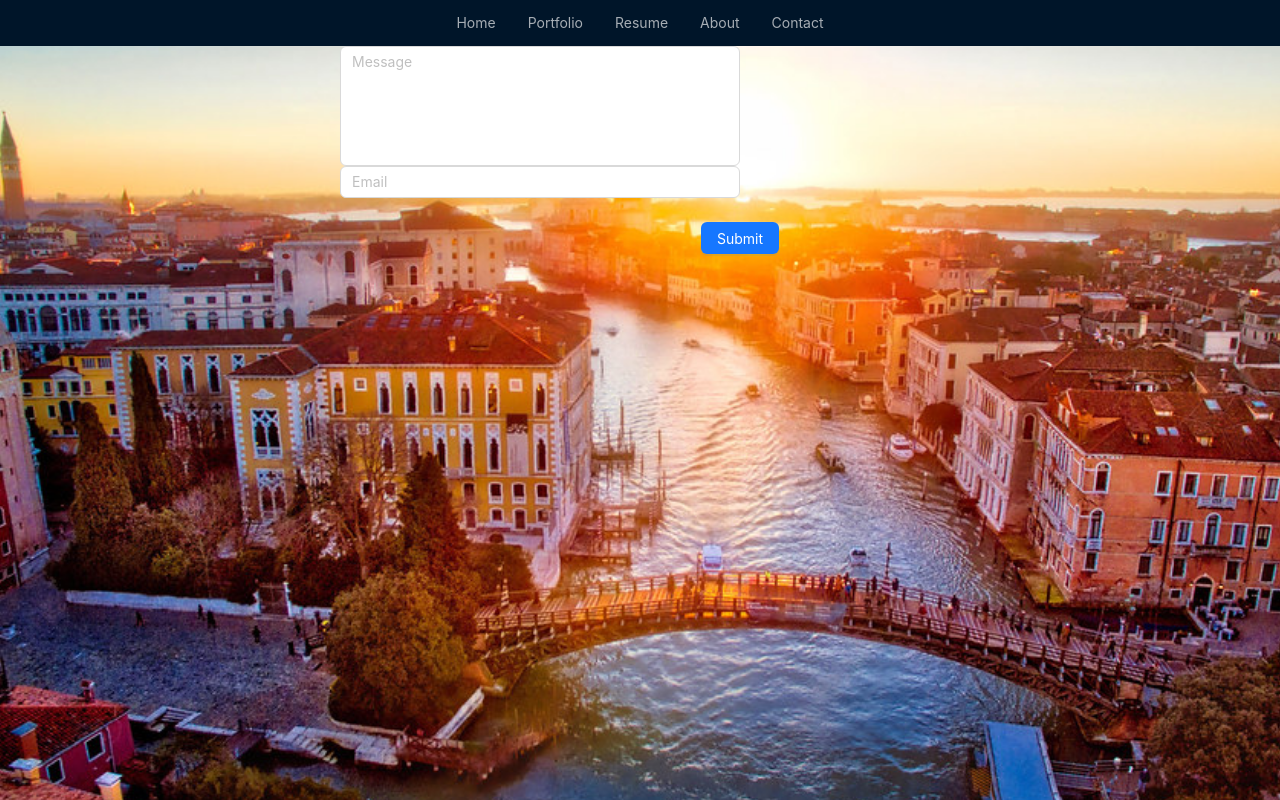
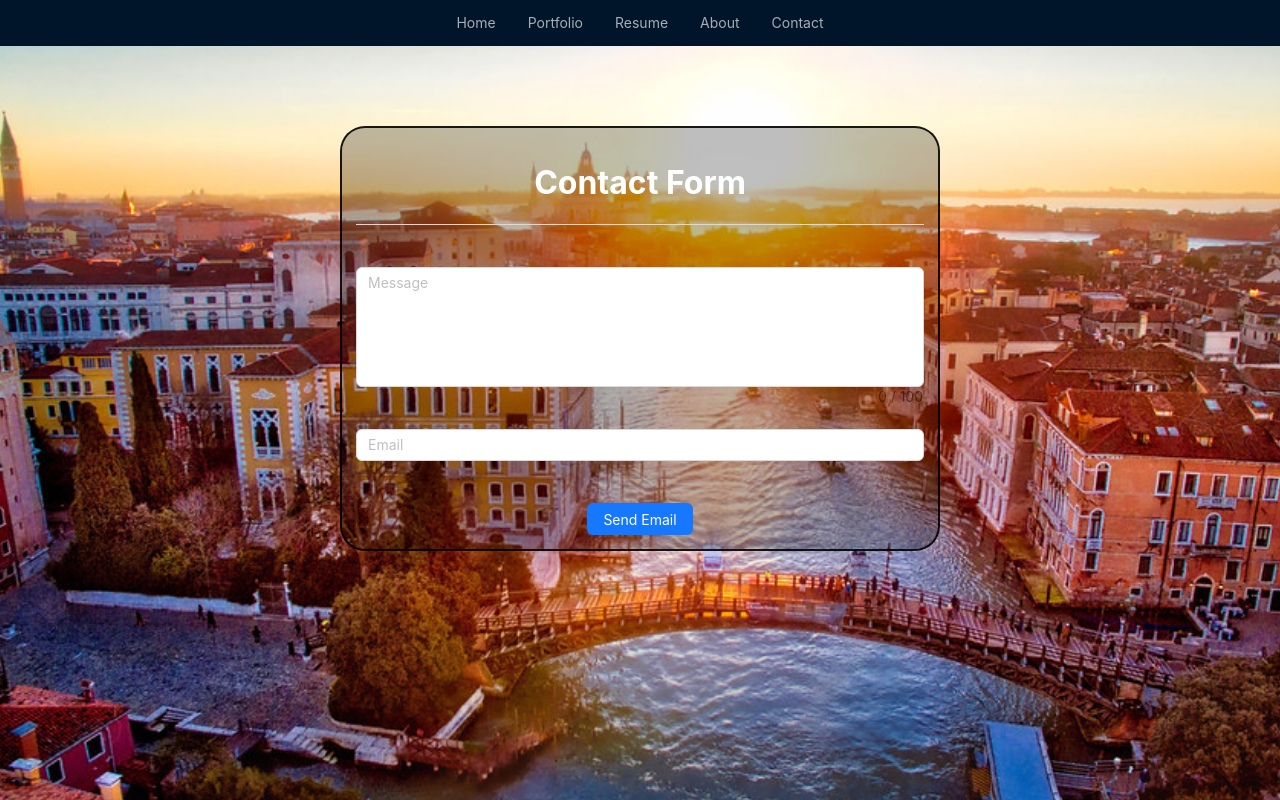
Before and after one commit to Lewis98/Portfolio, a React (Create React App) app: page /contact in a window 1280 px wide. Built offline with nearby package versions, Linux system fonts and the light colour scheme.

Commit message:
Contact page
+ Complete rework of contact form style

Portfolio page

+ Added Python AI Covid-19 detection project to portfolio

```diff
--- a/src/components/pgContact.js
+++ b/src/components/pgContact.js
@@ -1,50 +1,70 @@
 import React, { Component } from 'react'
-import { Button, Checkbox, Form, Input } from 'antd';
 
+import { Form, Input, Button } from 'antd'
 const { TextArea } = Input;
 
-const onFinish = (values: any) => {
-  console.log('Success:', values);
-};
 
-const onFinishFailed = (errorInfo: any) => {
-  console.log('Failed:', errorInfo);
-};
-
-
+// - - - - - - Styling - - - - - - \\
 const containerStyle = {
     textAlign: 'center',
     justifyContent: 'center',
     width: '100%',
+    marginTop: '5em',
 }
 
 const formStyle = {
 
+    backgroundColor: 'rgb(0,0,0,0.25)',
+
     textAlign: 'center',
     justifyContent: 'center',
 
-  maxWidth: '600px',
+    width: '600px',
+    maxWidth: '80vw',
     margin: 'auto',
+    border: 'solid 2px',
+    borderRadius: '25px',
+    padding: '1em',
+}
+
+const titleStyle = {
+    color: 'white',
+    textAlign: 'center',
+    padding: '0.5em',
+    margin: '0'
 }
 
 const fItemStyle = {
     width: '100%',
     margin: 'auto',
+    marginTop: '3em',
 }
+// - - - - - Styling  End - - - - - \\
 
-export default class pgContact extends Component {
+
+// - - - Form Submission Logic - - - \\
+const onFinish = (values) => {
+    console.log('Form submitted with following data:');
+    console.table(values)
+};
+
+const onFinishFailed = (errorInfo) => {
+    console.log('Sorry, your message could not be sent, please see below info.');
+    console.table(errorInfo);
+    console.log(errorInfo);
+};
+// - - Form Submission Logic End - - \\
+
+
+export default class Contact extends Component {
   render() {
     return (
         <div style={containerStyle}>
         <Form style={formStyle}
-          name="basic"
-          labelCol={{ span: 8 }}
-          wrapperCol={{ span: 16 }}
-          initialValues={{ remember: true }}
             onFinish={onFinish}
             onFinishFailed={onFinishFailed}
-          autoComplete="off"
         >
+            <legend><h1 style={titleStyle}>Contact Form</h1></legend>
             <Form.Item style={fItemStyle}
                 name="message"
                 rules={[{ required: true, message: 'Please type a message' }]}
@@ -57,7 +77,7 @@ export default class pgContact extends Component {
                 />
             </Form.Item>
 
-          <Form.Item
+            <Form.Item style={fItemStyle}
                 name="email"
                 rules={[{ required: true, message: 'Please input a valid email address' }]}
             >
@@ -66,9 +86,9 @@ export default class pgContact extends Component {
                 />
             </Form.Item>
 
-          <Form.Item wrapperCol={{ offset: 8, span: 16 }}>
+            <Form.Item style={fItemStyle}>
                 <Button type="primary" htmlType="submit">
-              Submit
+                    Send Email
                 </Button>
             </Form.Item>
         </Form>
--- a/src/components/pgPortfolio.js
+++ b/src/components/pgPortfolio.js
@@ -76,6 +76,14 @@ export default class Portfolio extends Component {
     return (
       <>
         <Carousel style={carouselStyle} ref={node => (this.carousel = node)} {...props}>
+
+          <ItemCard
+            image="/img/projects/CovidAI.jpg"
+            title="AI Detection of Covid-19"
+            description="Using Logistic Regression and Support Vector Classification machine learning models to detect Covid-19."
+            gitLink="https://github.com/Lewis98/Covid_AI"
+          />
+
           <ItemCard
             image="/img/projects/MLP.jpg"
             title="Multi Layer Perceptron"
```
Lines whose indentation alone changed are shown as unchanged.
